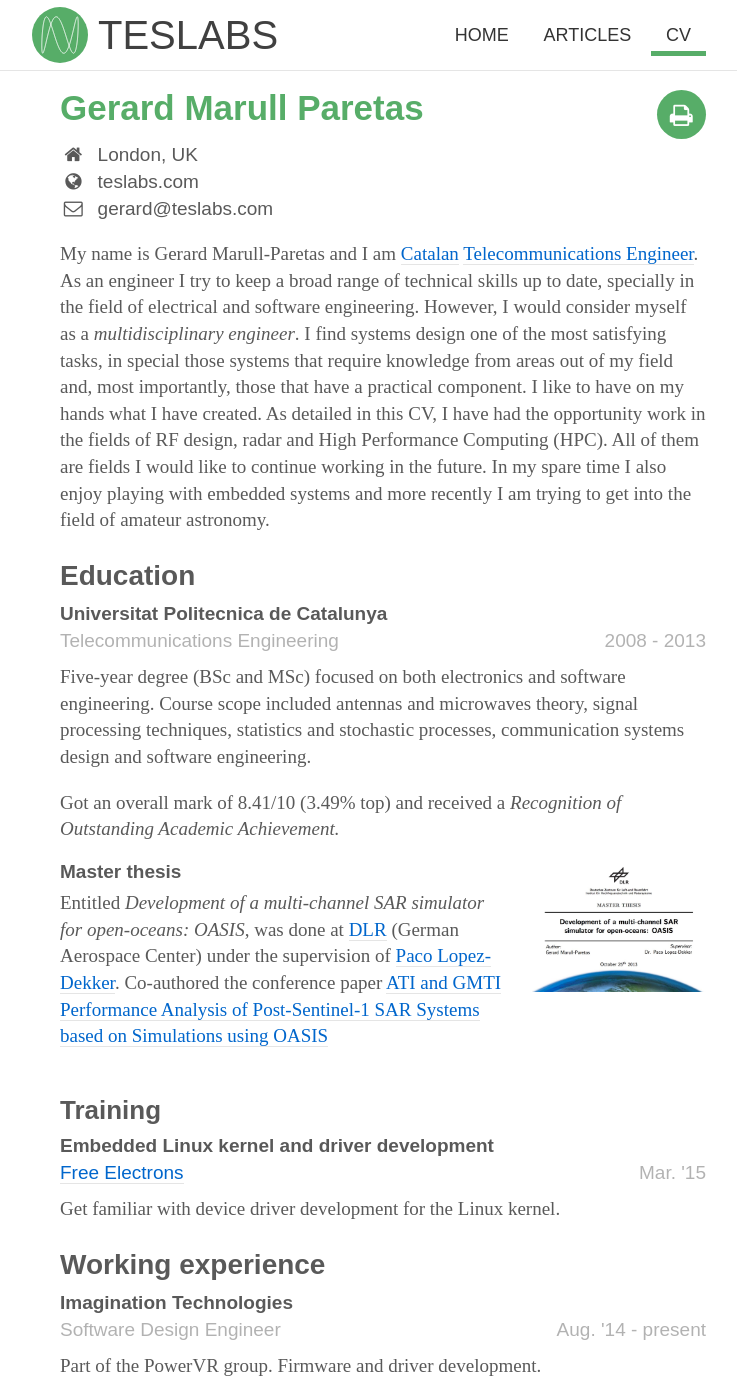
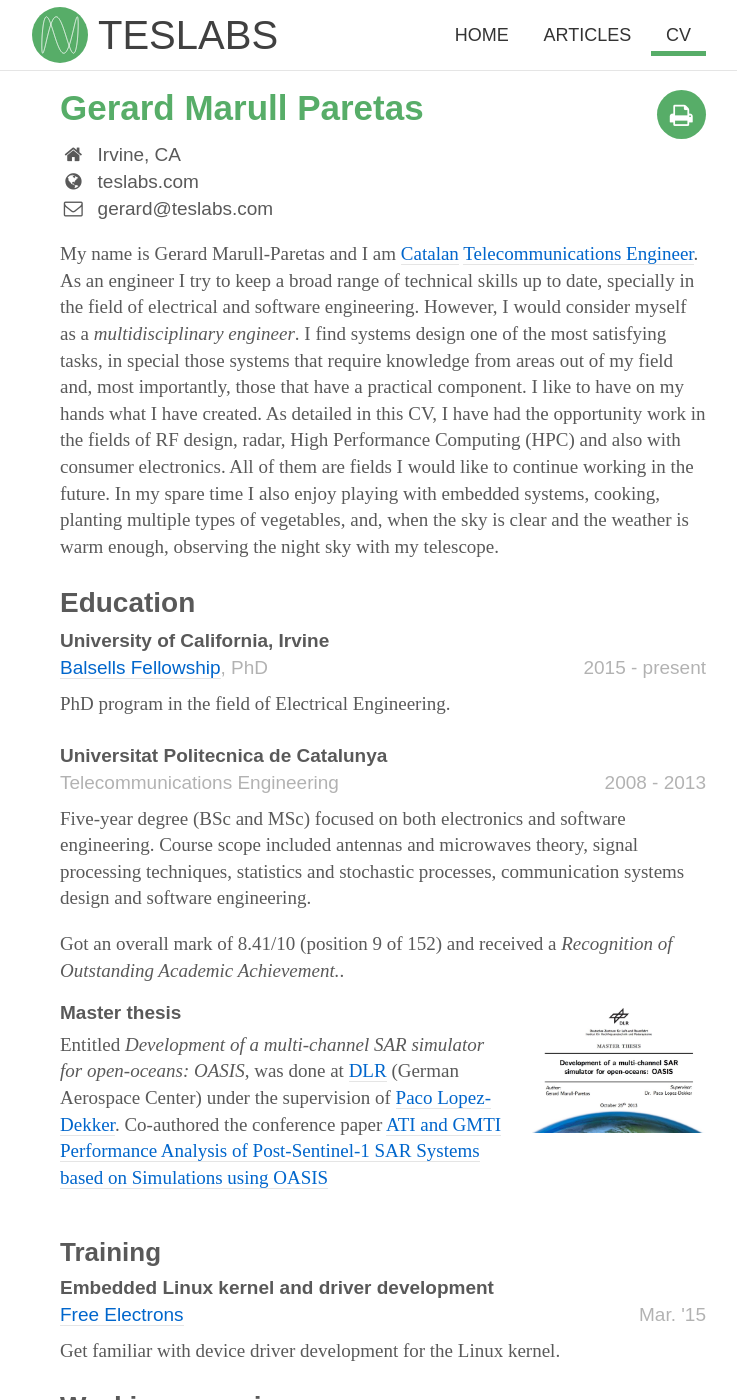
Before and after one commit to gmarull/gmarull.github.io, a Jekyll site: the page built from cv.html, in a window 1280 px wide and 1400 px high. Shown: the whole window, without its empty margins (257-994 px from the left). Built offline with Jekyll 4.4.1, drawn with Linux system fonts in a browser that asks for light colours.

```diff
--- a/cv.html
+++ b/cv.html
@@ -11,7 +11,7 @@ permalink: /cv/
       </div>
       <div class="grid-col-100">
         <i class="icon-home"></i>
-        <span>London, UK</span>
+        <span>Irvine, CA</span>
       </div>
       <div class="grid-col-100">
         <i class="icon-globe"></i>
@@ -36,18 +36,36 @@ permalink: /cv/
     specially in the field of electrical and software engineering. However, I
     would consider myself as a <em>multidisciplinary engineer</em>. I find
     systems design one of the most satisfying tasks, in special those systems
-    that require knowledge from areas out of my field and, most
-    importantly, those that have a practical component. I like to have on my
-    hands what I have created. As detailed in this CV, I have had the
-    opportunity work in the fields of RF design, radar and High Performance
-    Computing (HPC).  All of them are fields I would like to continue working
-    in the future. In my spare time I also enjoy playing with embedded systems
-    and more recently I am trying to get into the field of amateur astronomy.
+    that require knowledge from areas out of my field and, most importantly,
+    those that have a practical component. I like to have on my hands what I
+    have created. As detailed in this CV, I have had the opportunity work in the
+    fields of RF design, radar, High Performance Computing (HPC) and also with
+    consumer electronics.  All of them are fields I would like to continue
+    working in the future. In my spare time I also enjoy playing with embedded
+    systems, cooking, planting multiple types of vegetables, and, when the sky
+    is clear and the weather is warm enough, observing the night sky with my
+    telescope.
   </div>
 </section>
 
 <section class="cv-section">
   <h2>Education</h2>
+
+  <div class="cv-entry">
+    <h3 class="cv-entry-title">University of California, Irvine</h3>
+    <div class="grid cv-entry-meta">
+      <div class="grid-col-50">
+        <a href="http://balsells.eng.uci.edu/">Balsells Fellowship</a>, PhD
+      </div>
+      <div class="grid-col-50 cv-entry-date">
+        2015 - present
+      </div>
+    </div>
+
+    <p>
+      PhD program in the field of Electrical Engineering.
+    </p>
+  </div>
 
   <div class="cv-entry">
     <h3 class="cv-entry-title">Universitat Politecnica de Catalunya</h3>
@@ -68,8 +86,8 @@ permalink: /cv/
     </p>
 
     <p>
-      Got an overall mark of 8.41/10 (3.49% top) and received a
-      <em>Recognition of Outstanding Academic Achievement.</em>
+      Got an overall mark of 8.41/10 (position 9 of 152) and received a
+      <em>Recognition of Outstanding Academic Achievement.</em>.
     </p>
 
     <div class="grid">
```
Also changed, not shown: other parts of cv.html (+1 -1 lines), index.md (+8 -7 lines), content/home/author.jpg.
